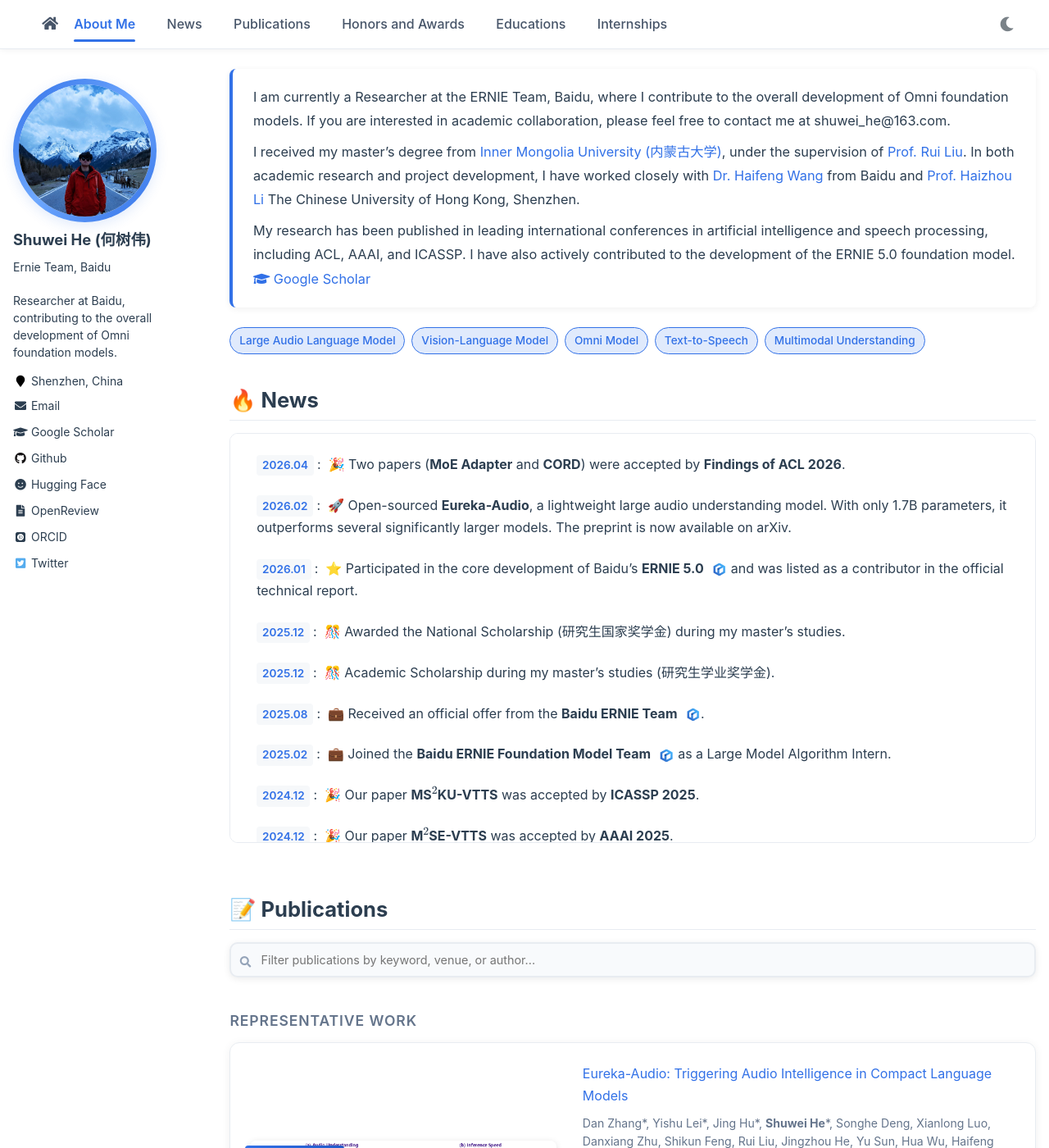
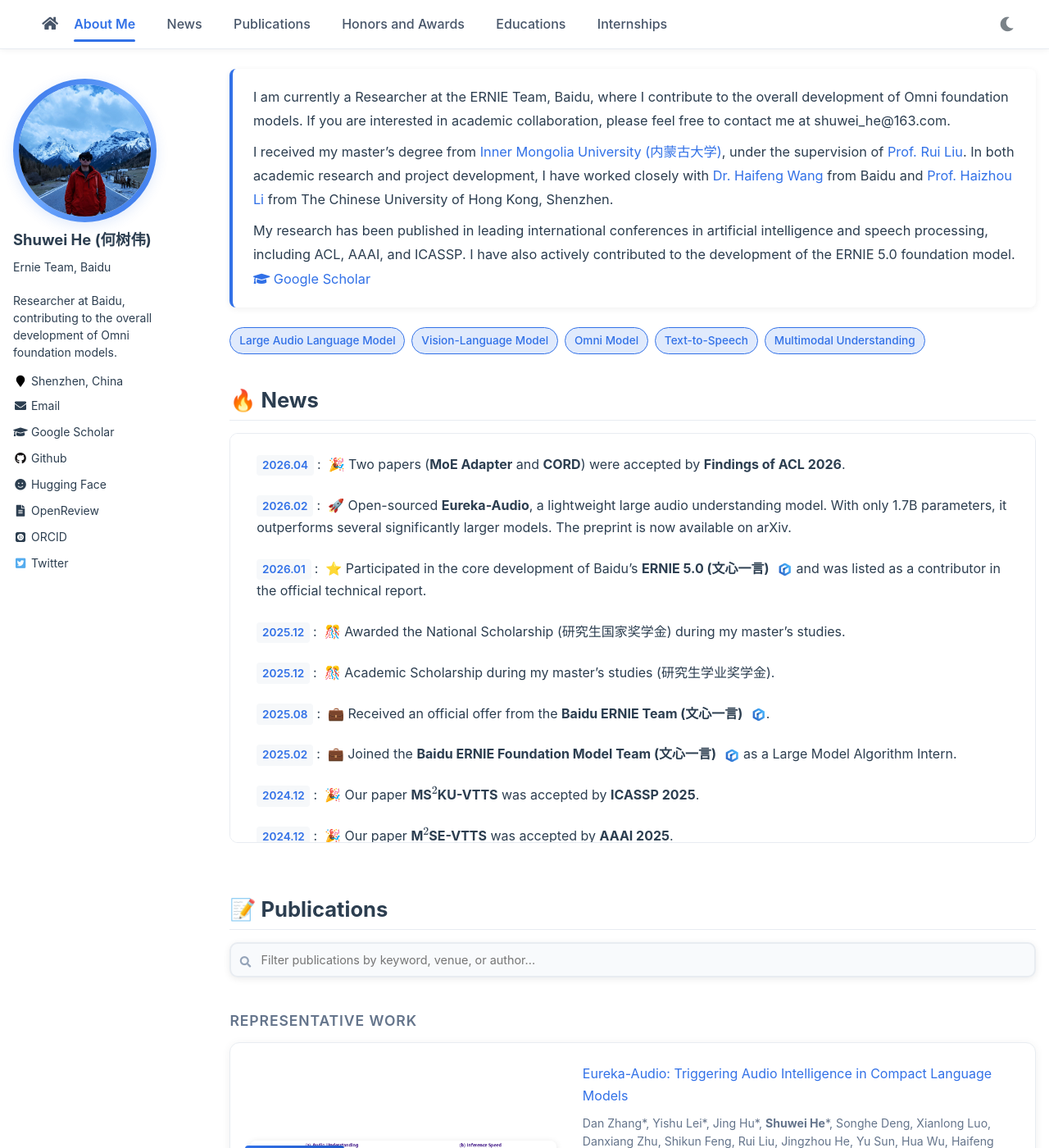
Before and after one commit to he-shuwei/he-shuwei.github.io, a Jekyll site: the page built from _pages/about.md, in a window 1280 px wide and 1400 px high. Shown: the whole window at 82% size. Built offline with Jekyll 4.4.1, drawn with Linux system fonts in a browser that asks for light colours; comment, search, counter and statistics services are not loaded; some of the changed text lies outside the part shown.

Commit message:
Refine homepage profile details

```diff
--- a/_pages/about.md
+++ b/_pages/about.md
@@ -15,7 +15,7 @@ redirect_from:
 
 I am currently a Researcher at the ERNIE Team, Baidu, where I contribute to the overall development of Omni foundation models. If you are interested in academic collaboration, please feel free to contact me at shuwei_he@163.com.
 
-I received my master's degree from [Inner Mongolia University (内蒙古大学)](https://www.imu.edu.cn/), under the supervision of [Prof. Rui Liu](https://ttslr.github.io/). In both academic research and project development, I have worked closely with [Dr. Haifeng Wang](https://haifengwang.net/) from Baidu and [Prof. Haizhou Li](https://www.colips.org/~eleliha/) The Chinese University of Hong Kong, Shenzhen.
+I received my master's degree from [Inner Mongolia University (内蒙古大学)](https://www.imu.edu.cn/), under the supervision of [Prof. Rui Liu](https://ttslr.github.io/). In both academic research and project development, I have worked closely with [Dr. Haifeng Wang](https://haifengwang.net/) from Baidu and [Prof. Haizhou Li](https://www.colips.org/~eleliha/) from The Chinese University of Hong Kong, Shenzhen.
 
 My research has been published in leading international conferences in artificial intelligence and speech processing, including ACL, AAAI, and ICASSP. I have also actively contributed to the development of the ERNIE 5.0 foundation model. <a href='https://scholar.google.com/citations?user=nikCmlkAAAAJ'><i class="fas fa-graduation-cap"></i> Google Scholar</a>
 
@@ -34,11 +34,11 @@ My research has been published in leading international conferences in artificia
 <div class="news-scroll" markdown="1">
 - *2026.04*: &nbsp;🎉 Two papers (**MoE Adapter** and **CORD**) were accepted by **Findings of ACL 2026**.
 - *2026.02*: &nbsp;🚀 Open-sourced **Eureka-Audio**, a lightweight large audio understanding model. With only 1.7B parameters, it outperforms several significantly larger models. The preprint is now available on arXiv.
-- *2026.01*: &nbsp;⭐ Participated in the core development of Baidu's **ERNIE 5.0** <img class="news-icon" src="images/icon-ernie.png" alt="ERNIE"> and was listed as a contributor in the official technical report.
+- *2026.01*: &nbsp;⭐ Participated in the core development of Baidu's **ERNIE 5.0 (文心一言)** <img class="news-icon" src="images/icon-ernie.png" alt="ERNIE"> and was listed as a contributor in the official technical report.
 - *2025.12*: &nbsp;🎊 Awarded the National Scholarship (研究生国家奖学金) during my master’s studies.
 - *2025.12*: &nbsp;🎊 Academic Scholarship during my master’s studies (研究生学业奖学金).
-- *2025.08*: &nbsp;💼 Received an official offer from the **Baidu ERNIE Team** <img class="news-icon" src="images/icon-ernie.png" alt="ERNIE">.
-- *2025.02*: &nbsp;💼 Joined the **Baidu ERNIE Foundation Model Team** <img class="news-icon" src="images/icon-ernie.png" alt="ERNIE"> as a Large Model Algorithm Intern.
+- *2025.08*: &nbsp;💼 Received an official offer from the **Baidu ERNIE Team (文心一言)** <img class="news-icon" src="images/icon-ernie.png" alt="ERNIE">.
+- *2025.02*: &nbsp;💼 Joined the **Baidu ERNIE Foundation Model Team (文心一言)** <img class="news-icon" src="images/icon-ernie.png" alt="ERNIE"> as a Large Model Algorithm Intern.
 - *2024.12*: &nbsp;🎉 Our paper **MS$^2$KU-VTTS** was accepted by **ICASSP 2025**.
 - *2024.12*: &nbsp;🎉 Our paper **M$^2$SE-VTTS** was accepted by **AAAI 2025**.
 - *2023.12*: &nbsp;🎊 Academic Scholarship during my master’s studies (研究生学业奖学金).
@@ -123,5 +123,5 @@ Rui Liu<sup>†</sup>, **Shuwei He**, Yifan Hu, Haizhou Li (<sup>†</sup> Corre
 
 # 💻 Internships
 <div class="timeline" markdown="1">
-- *2025.02 - 2026.01*, Algorithm Intern, [Baidu ERNIE Bot](https://yiyan.baidu.com/), China.
+- *2025.02 - 2026.01*, Algorithm Intern, [Baidu ERNIE Bot (文心一言)](https://yiyan.baidu.com/), China.
 </div>
```
